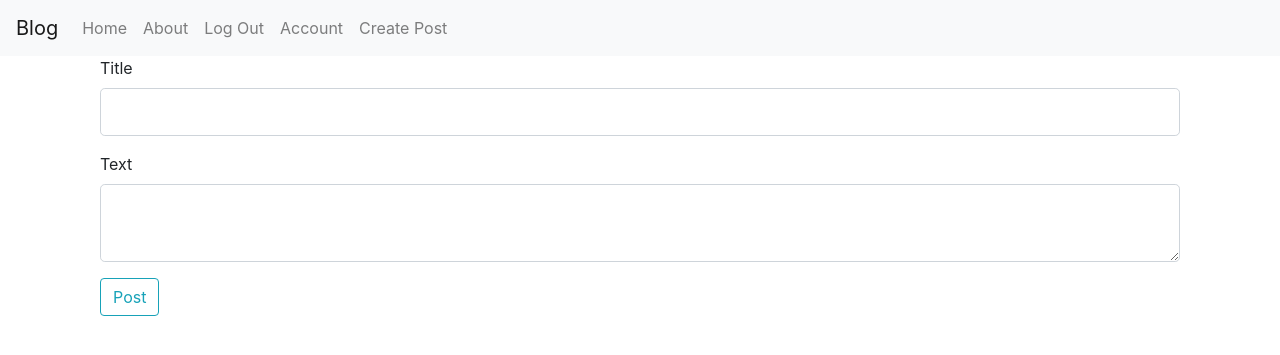
After one commit to Princeshaw/company-blog-webapp, a Flask app: page /create in a window 1280 px wide. The commit adds this page. Shown: the top 355 px of the page. Run offline with Flask 2, Linux system fonts and the light colour scheme; a user stored in the database is signed in; some libraries are stand-ins or nearby versions.

Commit message:
Blog post create done

```diff
--- a/companyblog/__init__.py
+++ b/companyblog/__init__.py
@@ -33,7 +33,9 @@ login_manager.login_view = 'users.login'
 #######################################
 from companyblog.core.views import core
 from companyblog.users.views import users
+from companyblog.blog_post.views import blog_posts
 from companyblog.error_pages.handlers import error_pages
+app.register_blueprint(blog_posts)
 app.register_blueprint(core)
 app.register_blueprint(users)
 app.register_blueprint(error_pages)
--- a/companyblog/blog_post/forms.py
+++ b/companyblog/blog_post/forms.py
@@ -0,0 +1,8 @@
+from flask_wtf import FlaskForm
+from wtforms import StringField,SubmitField,TextAreaField
+from wtforms.validators import DataRequired
+
+class BlogPostForm(FlaskForm):
+    title = StringField('Title',validators=[DataRequired()])
+    text = TextAreaField('Text',validators = [DataRequired()])
+    submit = SubmitField("Post")
--- a/companyblog/blog_post/views.py
+++ b/companyblog/blog_post/views.py
@@ -0,0 +1,65 @@
+from  flask import Flask,redirect,url_for,render_template,request,Blueprint,flash
+from flask_login import current_user, login_required
+from companyblog import db
+from companyblog.models import BlogPost
+from companyblog.blog_post.forms import BlogPostForm
+
+blog_posts = Blueprint('blog_posts',__name__)
+
+#create
+@blog_posts.route('/create',methods=['GET','POST'])
+@login_required
+def create_post():
+    form = BlogPostForm()
+    if form.validate_on_submit():
+        blog_post = BlogPost(title=form.title.data,
+                             text=form.text.data,
+                             user_id=current_user.id
+                             )
+        db.session.add(blog_post)
+        db.session.commit()
+        flash('Blog Post Created')
+        return redirect(url_for('core.index'))
+    return render_template('create_post.html',form=form)
+
+
+#blog post view
+@blog_posts.route('/<int:blog_post_id>')
+def blog_post(blog_post_id):
+    blog_post = BlogPost.query.get_or_404(blog_post_id)
+    return render_template('blog_post.html',title=blog_post.title,
+                                            date=blog_post.date,post=blog_post)
+#update
+@blog_posts.route('/<int:blog_post_id>/update',methods=['GET','POST'])
+@login_required
+def update(blog_post_id):
+    blog_post=BlogPost.query.get_or_404(blog_post_id)
+    if blog_post.autor != current_user:
+        abort(403)
+    form = BlogPostForm()
+    if form.validate_on_submit():
+        blog_Post.title=form.title.data
+        blog_post.text = form.text.data
+        db.session.add(blog_post)
+        db.session.commit()
+        flash('Blog Post Updated')
+        return redirect(url_for('blog_post.blog_post',blog_post_id=blog_post.id))
+    elif request.method == 'GET':
+        form.title.data = blog_post.title
+        form.text.data = blog_post.text
+
+    return render_template('create_post.html',title='Updating',form = form)
+
+
+
+#delete
+@blog_posts.route('/<int:blog_post_id>/delete',methods=['GET','POST'])
+@login_required
+def delete_post(blog_post_id):
+    blog_post=BlogPost.query.get_or_404(blog_post_id)
+    if blog_post.autor != current_user:
+        abort(403)
+    db.session.delete(blog_post)
+    db.session.commit()
+    flash('Blog Post Deletes')
+    return redirect(url_for('core.index'))
--- a/companyblog/core/views.py
+++ b/companyblog/core/views.py
@@ -1,10 +1,13 @@
 from flask import Flask,redirect,url_for,render_template,request,Blueprint
+from companyblog.models import BlogPost
 
 core = Blueprint('core',__name__)
 
 @core.route('/')
 def index():
-   return render_template('index.html')
+   page = request.args.get('page',1,type=int)
+   blog_posts = BlogPost.query.order_by(BlogPost.date.desc()).paginate(page=page,per_page=5)
+   return render_template('index.html',blog_posts=blog_posts)
 @core.route('/info')
 def info():
     return render_template('info.html')
--- a/companyblog/templates/base.html
+++ b/companyblog/templates/base.html
@@ -35,7 +35,7 @@
                 <a class="nav-link" href="{{url_for('users.account')}}">Account</a>
             </li>
             <li class="nav-item">
-                <a class="nav-link" href="#">Create Post</a>
+                <a class="nav-link" href="{{url_for('blog_posts.create_post')}}">Create Post</a>
             </li>
             {% else %}
             <li class="nav-item">
--- /dev/null
+++ b/companyblog/templates/create_post.html
@@ -0,0 +1,19 @@
+{% extends "base.html" %}
+{% block content %}
+    <div class="container">
+        <form action="" class="from-group" method="POST">
+            {{form.hidden_tag()}}
+            <div class="form-group">
+                {{form.title.label(class="form-control-label")}}
+                {{form.title(class="form-control form-control-lg")}}
+            </div>
+            <div class="form-group">
+                {{form.text.label(class="form-control-label")}}
+                {{form.text(class="form-control form-control-lg")}}
+            </div>
+            <div class="form-group">
+                {{form.submit(class="btn btn-outline-info")}}
+            </div>
+        </form>
+    </div>
+{% endblock %}
```
Also changed, not shown: companyblog/templates/blog_post.html (added, +38 -0 lines), companyblog/templates/index.html (+30 -0 lines), companyblog/data.sqlite.
